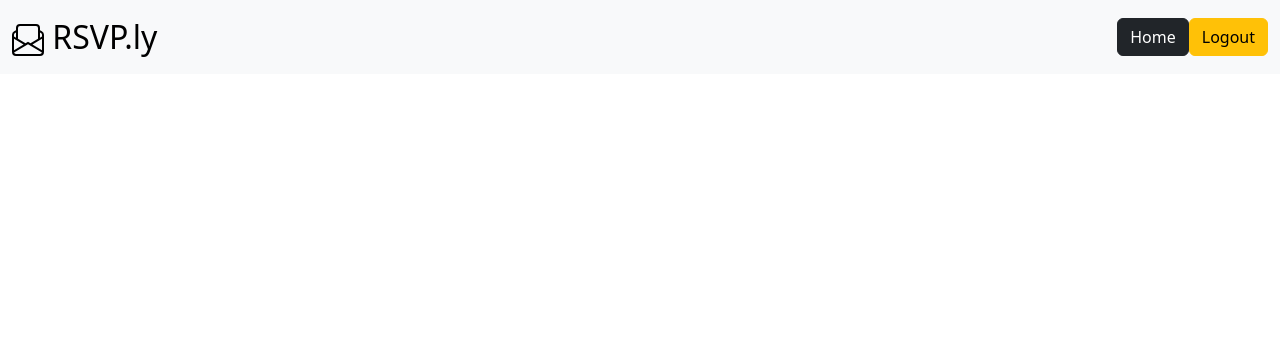
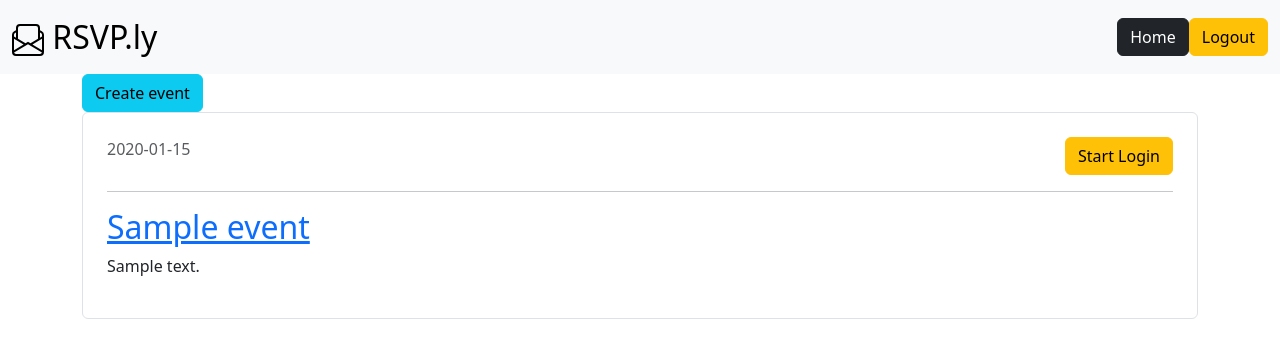
Before and after one commit to saicharanruka/rsvply-cs50-fp, a Flask app: page /home in a window 1280 px wide. Shown: the top 358 px of the page. Run offline with Flask 3, Linux system fonts and the light colour scheme; a user stored in the database is signed in; tables that the repository leaves empty hold one stand-in row (values such as "Sample post").

Commit message:
add event creation

```diff
--- a/rsvply/routes.py
+++ b/rsvply/routes.py
@@ -2,8 +2,10 @@ from rsvply import app, bcrypt, db
 from flask import url_for, render_template, redirect, flash, request
 from flask_login import login_user, current_user, logout_user, login_required
 
-from rsvply.models import User
-from rsvply.forms import LoginForm, RegistrationForm
+from rsvply.models import User, Event
+from rsvply.forms import LoginForm, RegistrationForm, EventForm, ist_timezone
+
+from datetime import datetime
 
 
 @app.route("/")
@@ -15,8 +17,8 @@ def index():
 # Login and Register----------------------------
 @app.route("/register", methods=['GET', 'POST'])
 def register():
-    if current_user.is_authenticated:
-        return redirect(url_for('home'))
+    # if current_user.is_authenticated:
+    #     return redirect(url_for('home'))
 
     form = RegistrationForm()
     if form.validate_on_submit():
@@ -41,8 +43,7 @@ def login():
         user = User.query.filter_by(email=form.email.data).first()
         if user and bcrypt.check_password_hash(user.password, form.password.data):
             login_user(user, remember=form.remember.data)
-            next_page = request.args.get('next')
-            return redirect(next_page) if next_page else redirect(url_for('home'))
+            redirect(url_for('home'))
         else:
             flash('Login Unsuccessful. Please check email and password', 'danger')
     return render_template('login.html', title='Login', form=form)
@@ -55,9 +56,34 @@ def login():
 @app.route("/home")
 @login_required
 def home():
-    return render_template("home.html")
+    events = Event.query.filter_by(user_id=current_user.id)
+    print(current_user.id)
+    return render_template("home.html", events=events)
 
 @app.route("/logout")
 def logout():
     logout_user()
     return redirect(url_for('index'))
+
+
+# Event ------------------------------------
+@app.route("/create-event", methods=['GET', 'POST'])
+@login_required
+def create_event():
+    form = EventForm()
+
+
+    if form.validate_on_submit():
+        event = Event(title=form.title.data, date=form.date.data,
+                       description = form.description.data, location=form.location.data, user_id = current_user.id,
+                       author=current_user)
+        db.session.add(event)
+        db.session.commit()
+
+
+        flash('Submitted', 'success')
+        return redirect(url_for('home'))
+
+
+    min_date=datetime.now(ist_timezone).strftime("%Y-%m-%d")
+    return render_template("event/event.html", form=form, min_date=min_date)
--- a/rsvply/templates/home.html
+++ b/rsvply/templates/home.html
@@ -1,5 +1,32 @@
 {% extends "layout.html" %}
 
 {% block content %}
+<a class="btn btn-info" href="{{url_for('create_event')}}">Create event</a>
 
-{% endblock content %}
+  {% for event in events %}
+    <div class="border rounded p-4">
+      <!-- Blog Header -->
+      <div class="d-flex align-items-center m-0 p-0">
+          <!-- Profile Pic -->
+          <!-- Name and Date -->
+          <div class="d-flex flex-column w-100 justify-content-between m-0 p-0">
+              <div class="d-flex justify-content-between">
+                  <span class="text-muted">{{ event.date }}</span>
+                  <a class="btn btn-warning">Start Login</a>
+              </div>
+          </div>
+      </div>
+
+      <!-- Separation line -->
+      <hr class="my-3">
+
+      <!-- Blog Content -->
+      <div class="blog-content">
+          <h2><a class="mb-3" href="#">{{ event.title }}</a></h2>
+          <p class="article-content">{{ event.description }}</p>
+      </div>
+    </div>
+
+
+  {% endfor %}
+{%endblock content%}
```
Also changed, not shown: rsvply/forms.py (+31 -4 lines), rsvply/models.py (+6 -6 lines).
